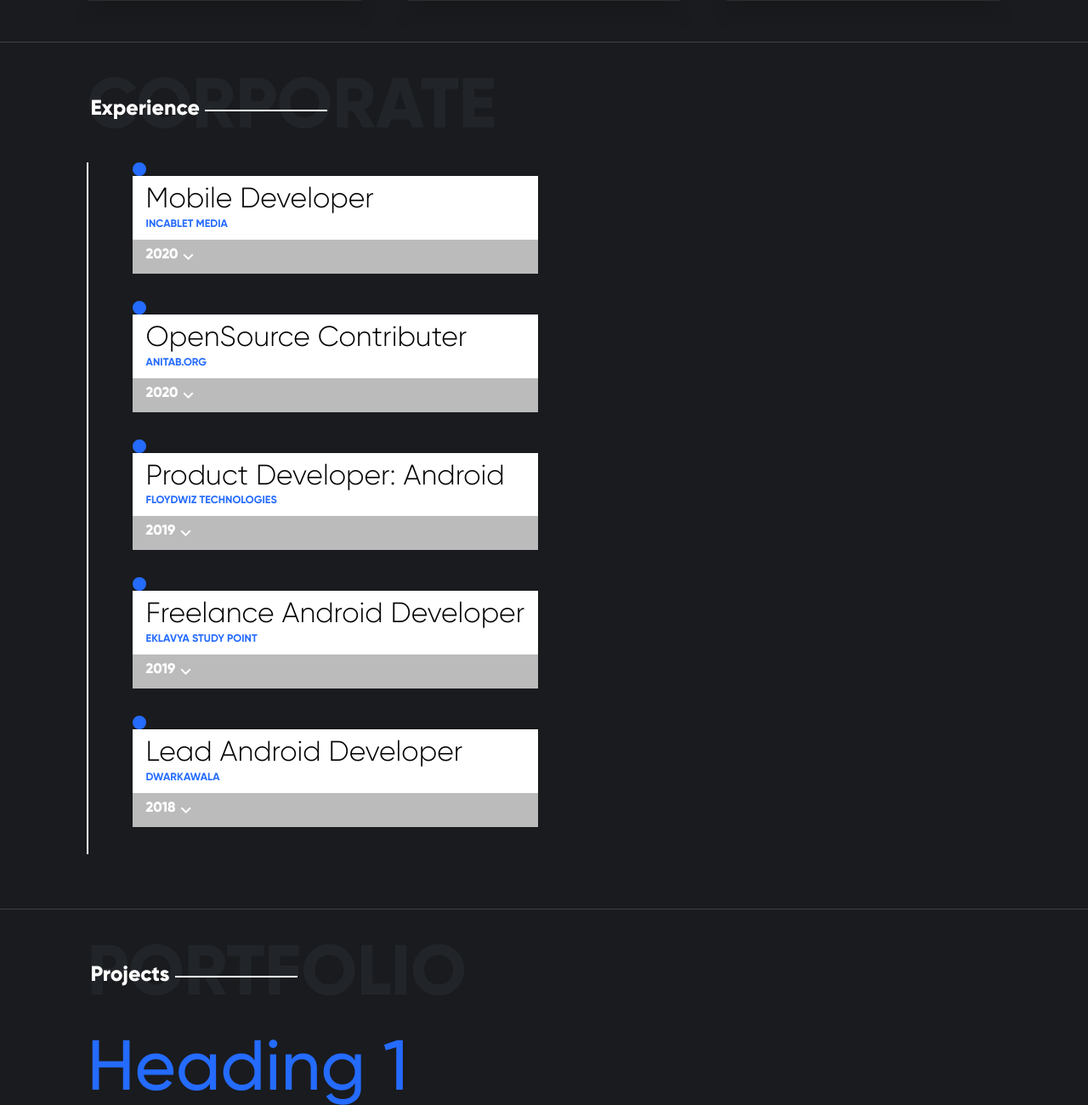
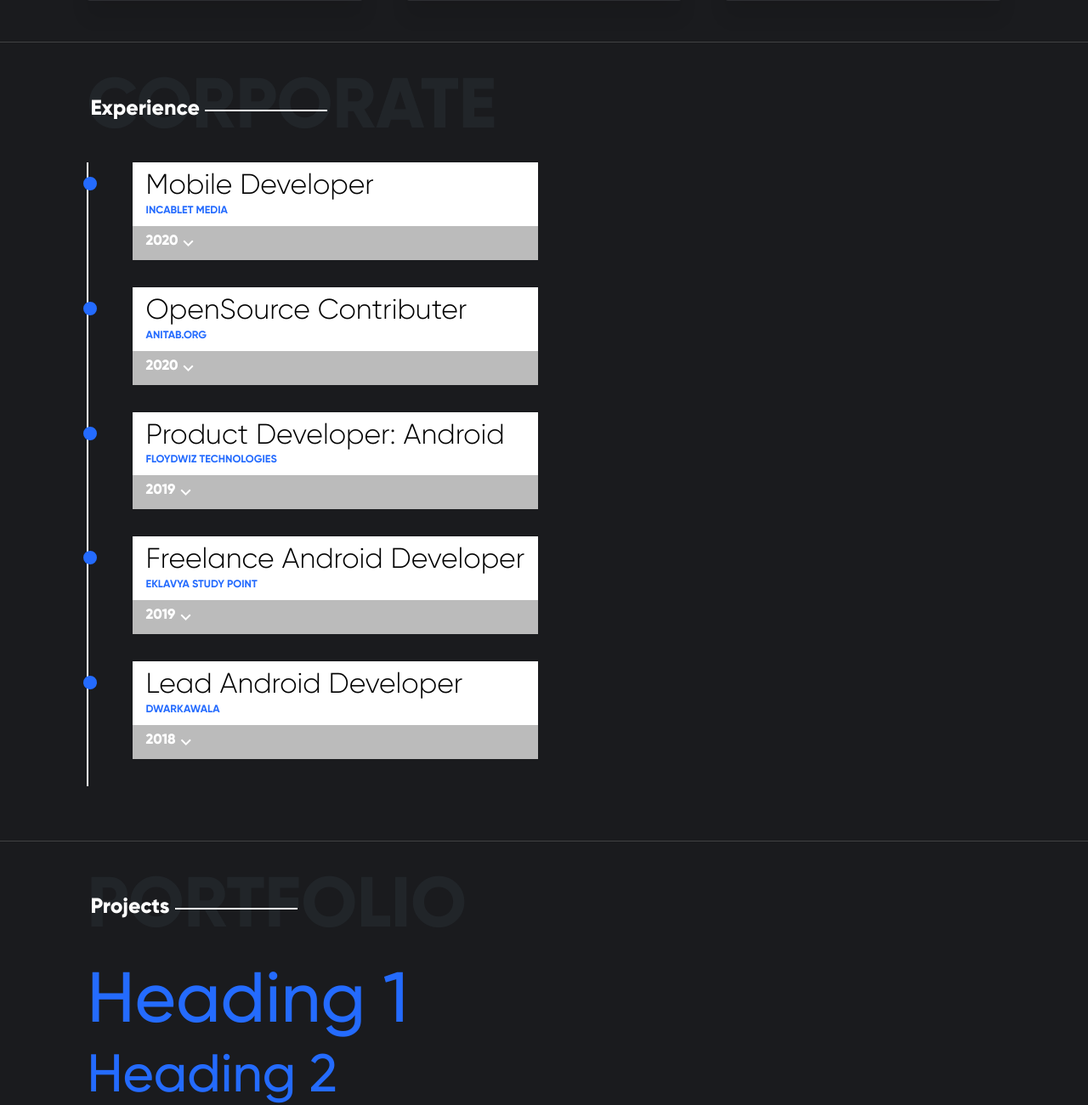
Before and after one commit to rahulshah456/rahulshah456.github.io, a PHP site: page / in a window 1280 px wide. Shown: the part 1482-2782 px from the top of the page at 85% size. Run offline with PHP 8.4, Linux system fonts and the light colour scheme; some libraries are stand-ins or nearby versions.

Commit message:
exp::before added

```diff
--- a/styles/styles.scss
+++ b/styles/styles.scss
@@ -414,11 +414,12 @@ body::-webkit-scrollbar-thumb {
 	flex-direction: column;
 	width: fit-content;
 	border-left: 2px solid white;
-	padding-left: 4vw;
+	padding-left: 4vmax;
 }
 
 .exp__card {
 	margin-bottom: 4vmin;
+	position: relative;
 }
 
 .exp__card::before {
@@ -427,7 +428,11 @@ body::-webkit-scrollbar-thumb {
 	width: 1vmin;
 	height: 1vmin;
 	border-radius: 50%;
+	background-color: $primary-color;
 	border: 1vmin solid $primary-color;
+	position: absolute;
+	top: 15%;
+	left: -4.5vmax;
 }
 
 .exp__card-header {
```
Also changed, not shown: styles/styles.css, 1 other file.
